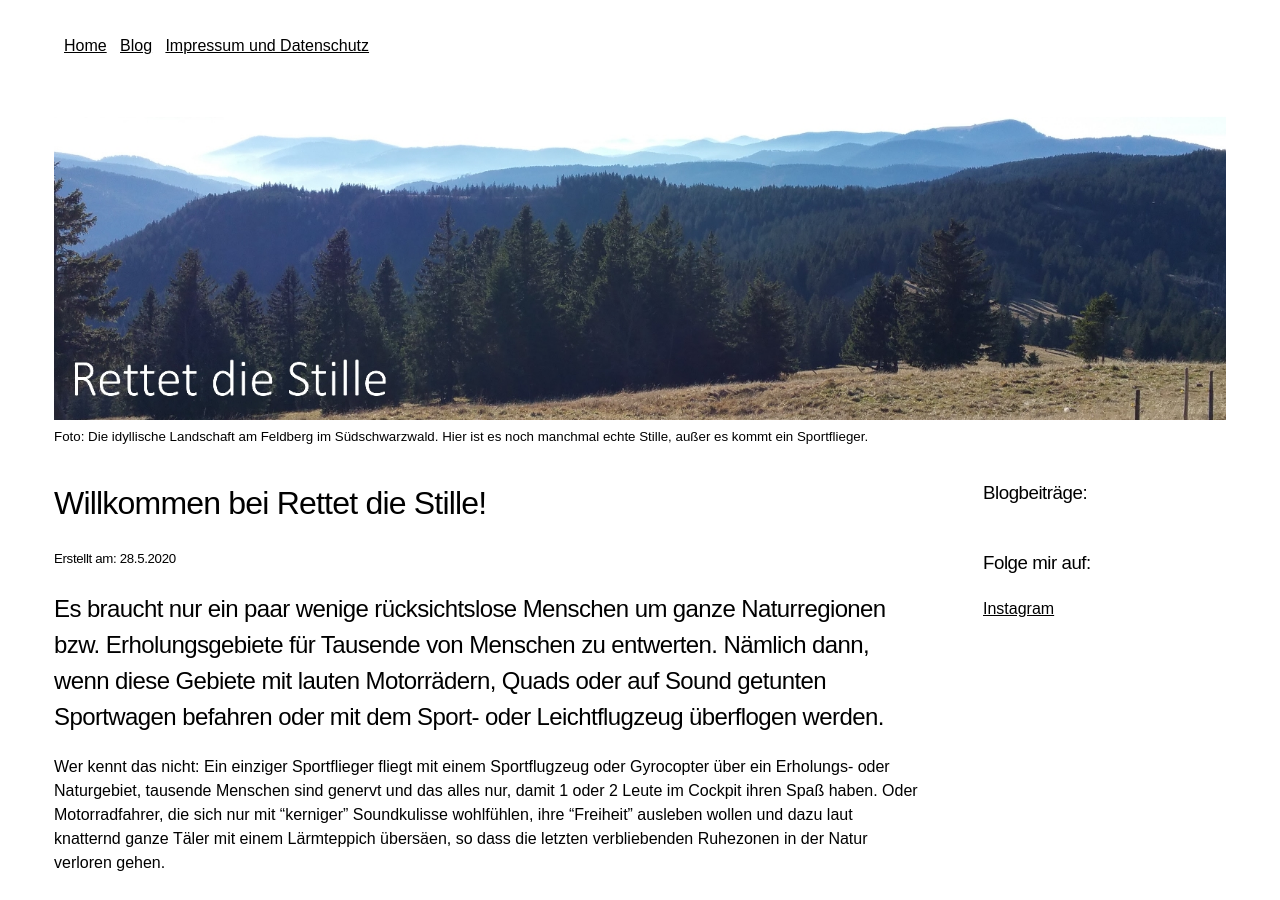
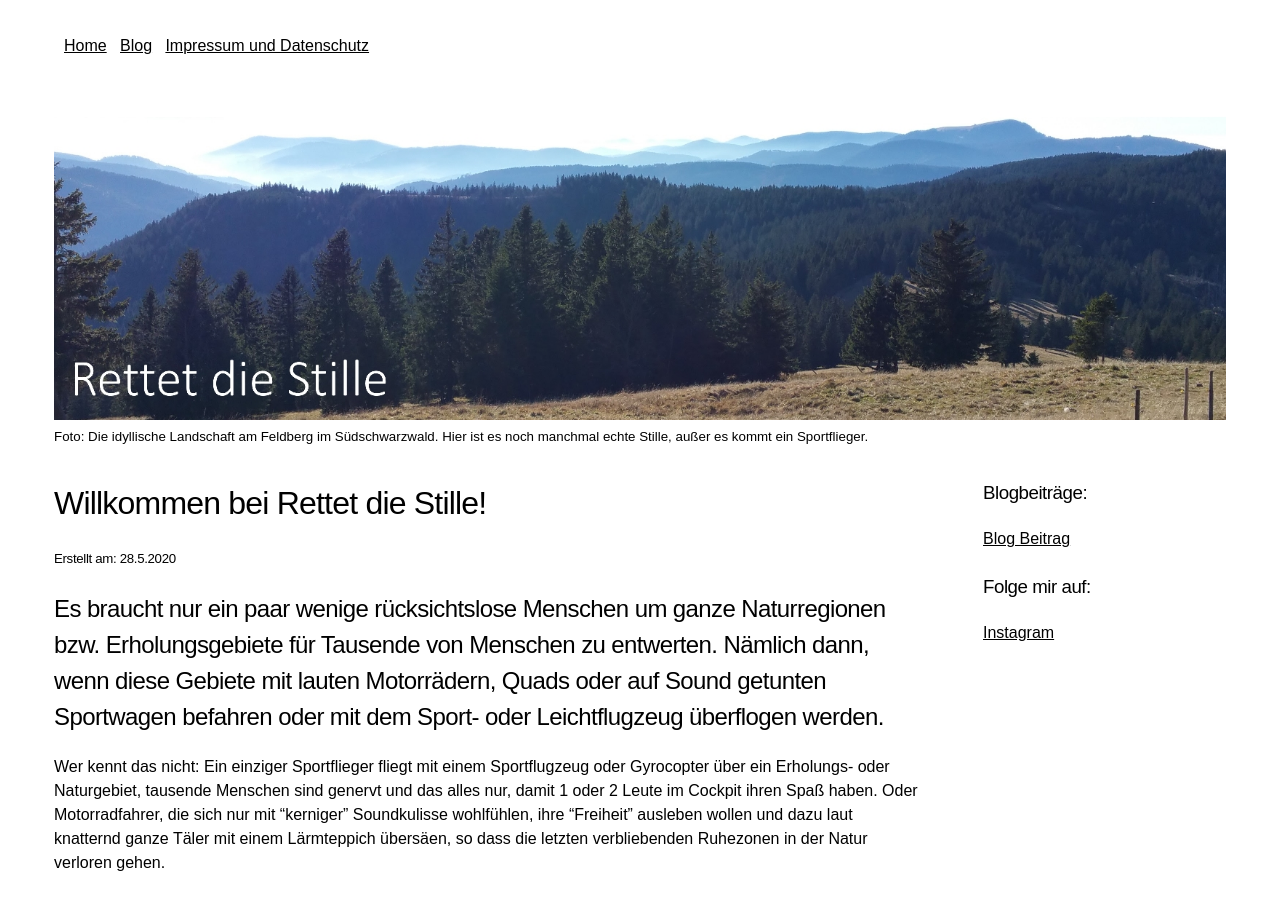
Before and after one commit to rettet-die-stille/rettet-die-stille.github.io, a Jekyll site: the page built from index.md, in a window 1280 px wide and 900 px high. Built offline with Jekyll 4.4.1, drawn with Linux system fonts in a browser that asks for light colours; our own code applies the rules of GitHub Pages for plain Markdown files.

Commit message:
Update defaultmodern.html

```diff
--- a/_layouts/defaultmodern.html
+++ b/_layouts/defaultmodern.html
@@ -103,7 +103,9 @@ layout: default
       -->
       <div class="card">
         <h3>Blogbeiträge:</h3>
-        <p></p>
+        {% for post in site.posts %}
+        <p><a href="{{ post.url }}" title="{{ post.title }}">{{ post.title }}</a></p>
+        {% endfor %}
       </div>
       <div class="card">
         <h3>Folge mir auf:</h3>
```
